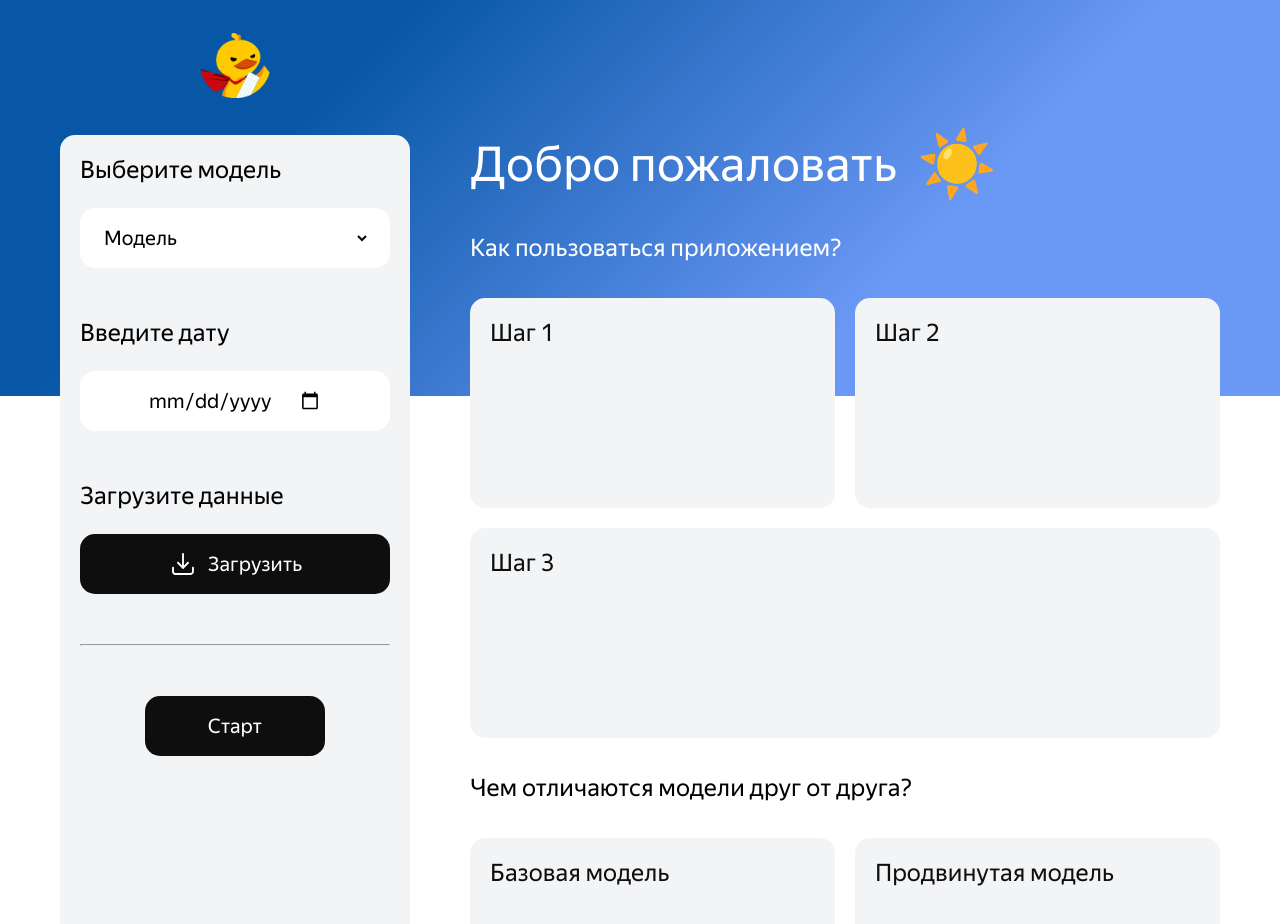
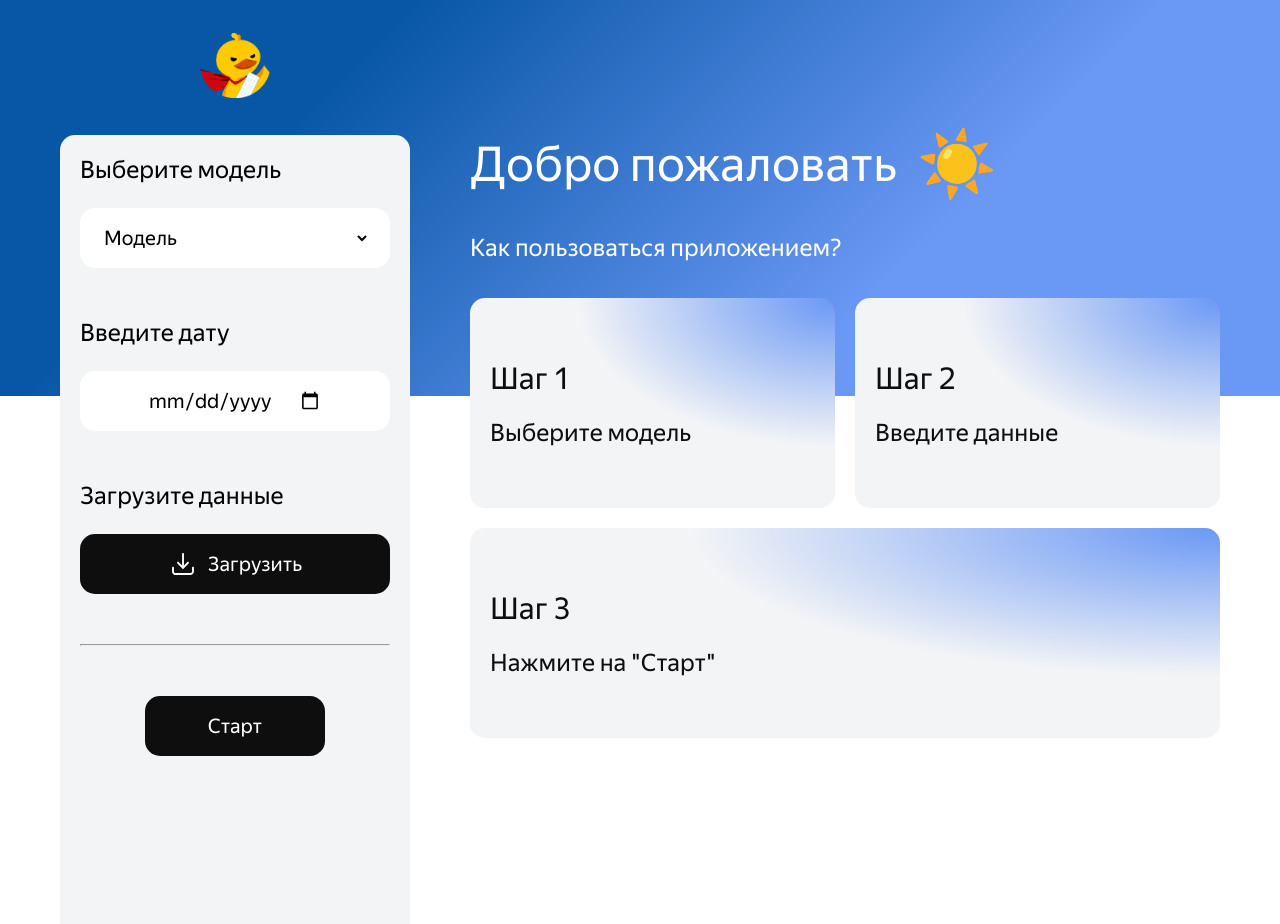
Before and after one commit to eresque/Sales_Modeling, a React (Vite) app in the folder fronthack/: page / in a window 1280 px wide. Shown: the top 924 px of the page. After the commit the page ends 800 px from the top, so only its background shows below. Built offline with nearby package versions, Linux system fonts and the light colour scheme.

Commit message:
bug fix 6.0

```diff
--- a/fronthack/src/pages/homePage/HomePage.tsx
+++ b/fronthack/src/pages/homePage/HomePage.tsx
@@ -12,17 +12,20 @@ const HomePage = (): JSX.Element => {
                 <h3 className="question-1">Как пользоваться приложением?</h3>
                 <div className='list-steps'>
                     <Block className='step-1'>
-                        <h3>Шаг 1</h3>
+                        <h2>Шаг 1</h2>
+                        <h3>Выберите модель</h3>
                     </Block>
                     <Block className='step-2'>
-                        <h3>Шаг 2</h3>
+                        <h2>Шаг 2</h2>
+                        <h3>Введите данные</h3>
                     </Block>
                     <Block className='step-3'>
-                        <h3>Шаг 3</h3>
+                        <h2>Шаг 3</h2>
+                        <h3>Нажмите на "Старт"</h3>
                     </Block>
                 </div>
             </div>
-            <div className="explanation-model">
+            {/* <div className="explanation-model">
                 <h3 className="question-2">Чем отличаются модели друг от друга?</h3>
                 <div className='list-models'>
                     <Block className='base-model'>
@@ -32,7 +35,7 @@ const HomePage = (): JSX.Element => {
                         <h3>Продвинутая модель</h3>
                     </Block>
                 </div>
-            </div>
+            </div> */}
         </div>
     );
 };
--- a/fronthack/src/pages/homePage/style.scss
+++ b/fronthack/src/pages/homePage/style.scss
@@ -50,26 +50,41 @@
                 height: 210px;
                 flex-grow: 1;
                 flex-basis: 0;
+                display: flex;
+                flex-direction: column;
+                justify-content: center;
+                background-image: radial-gradient(farthest-corner at 100% 0px,
+                        #6A98F5,
+                        $light-gray 50%);
+                gap: 20px;
             }
         }
     }
 
-    .explanation-model {
-        margin-bottom: 60px;
+    // .explanation-model {
+    //     margin-bottom: 60px;
 
-        .list-models {
-            display: flex;
-            flex-wrap: wrap;
-            gap: 20px;
-            height: 210px;
-            background: $invisible;
+    //     .list-models {
+    //         display: flex;
+    //         flex-wrap: wrap;
+    //         gap: 20px;
+    //         height: 210px;
+    //         background: $invisible;
 
-            div {
-                height: 210px;
-                min-width: 300px;
-                flex-grow: 1;
-                flex-basis: 0;
-            }
-        }
-    }
+    //         .home-page .guide .list-steps div {
+    //             min-width: 300px;
+    //             height: 210px;
+    //             flex-grow: 1;
+    //             flex-basis: 0;
+    //             display: flex;
+    //             flex-direction: column;
+    //             justify-content: center;
+    //             gap: 20px;
+
+    //             h3 {
+    //                 display: flex;
+    //             }
+    //         }
+    //     }
+    // }
 }
```
